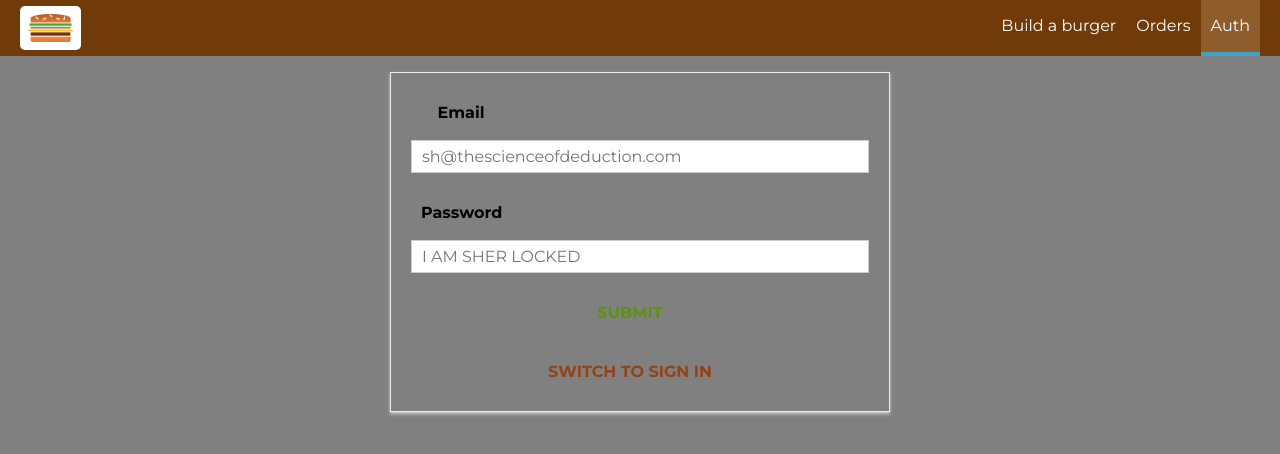
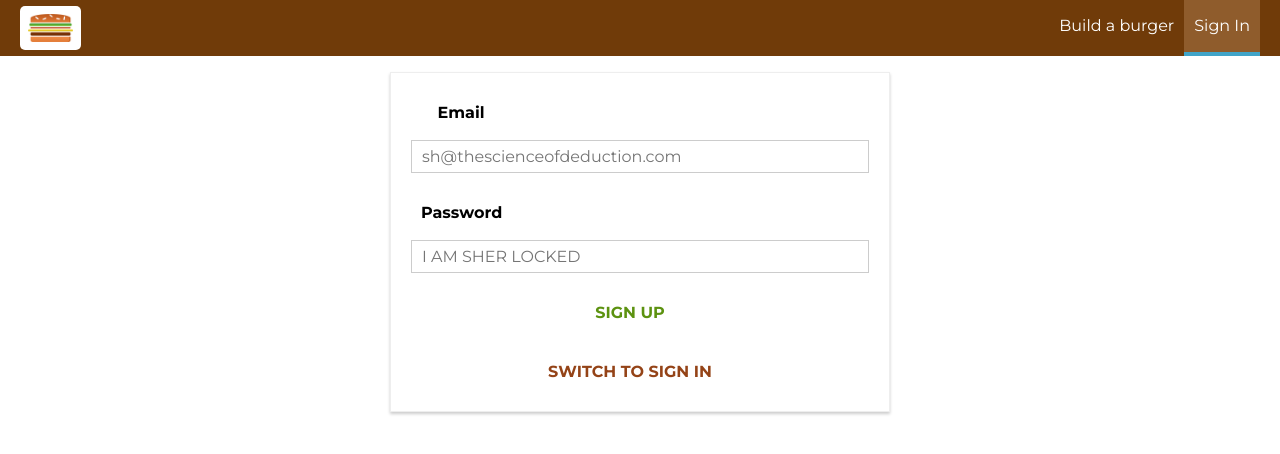
Before and after one commit to mizanxali/flamin-burger, a React (Create React App) app: page /auth in a window 1280 px wide. Shown: the top 454 px of the page. Built offline with nearby package versions, Linux system fonts and the light colour scheme.

Commit message:
Protected routes and added logout button

```diff
--- a/src/App.js
+++ b/src/App.js
@@ -5,6 +5,7 @@ import BurgerBuilder from './containers/BurgerBuilder/BurgerBuilder'
 import Checkout from './containers/Checkout/Checkout'
 import OrderHistory from './containers/OrderHistory/OrderHistory'
 import Auth from './containers/Auth/Auth';
+import Logout from './containers/Auth/Logout/Logout';
 
 class App extends Component {
   render() {
@@ -15,6 +16,7 @@ class App extends Component {
           <Route path='/checkout' component={Checkout} />
           <Route path='/orders' component={OrderHistory} />
           <Route path='/' exact component={BurgerBuilder} />
+          <Route path='/logout' exact component={Logout} />
         </Layout>
       </div>
     );
--- a/src/components/Navigation/NavigationItems/NavigationItems.js
+++ b/src/components/Navigation/NavigationItems/NavigationItems.js
@@ -1,4 +1,4 @@
-import React from 'react'
+import React, { Fragment } from 'react'
 import './NavigationItems.css'
 import NavigationItem from './NavigationItem/NavigationItem'
 
@@ -6,8 +6,15 @@ const NavigationItems = (props) => {
     return (
         <ul className='NavigationItems'>
             <NavigationItem link='/'>Build a burger</NavigationItem>
-            <NavigationItem link='/orders'>Orders</NavigationItem>
-            <NavigationItem link='/auth'>Auth</NavigationItem>
+
+            {props.isAuth ?
+                <Fragment>
+                    <NavigationItem link='/orders'>Orders</NavigationItem>
+                    <NavigationItem link='/logout'>Sign Out</NavigationItem>
+                </Fragment>
+                :
+                <NavigationItem link='/auth'>Sign In</NavigationItem>
+            }
         </ul>
     );
 }
--- a/src/components/Navigation/SideDrawer/SideDrawer.js
+++ b/src/components/Navigation/SideDrawer/SideDrawer.js
@@ -17,7 +17,7 @@ const SideDrawer = (props) => {
             <div className={attachedClasses.join(' ')}>
                 <Logo height="11%" />
                 <nav>
-                    <NavigationItems />
+                    <NavigationItems isAuth={props.isAuth} />
                 </nav>
             </div>
         </Aux>
--- a/src/components/Navigation/Toolbar/Toolbar.js
+++ b/src/components/Navigation/Toolbar/Toolbar.js
@@ -10,7 +10,7 @@ const Toolbar = (props) => {
             <DrawerToggle clicked={props.drawerToggled} />
             <Logo height="80%" />
             <nav className="DesktopOnly">
-                <NavigationItems />
+                <NavigationItems isAuth={props.isAuth} />
             </nav>
         </header>
     );
--- a/src/containers/Auth/Auth.js
+++ b/src/containers/Auth/Auth.js
@@ -119,7 +119,7 @@ class Auth extends Component {
                 {errorMessage}
                 <form onSubmit={this.authHandler}>
                     {form}
-                    <Button buttonType='Success'>SUBMIT</Button>
+                    <Button buttonType='Success'>{this.state.isSignUp ? 'SIGN UP' : 'SIGN IN'}</Button>
                 </form>
                 <Button buttonClicked={this.switchAuthModeHandler} buttonType='Danger'>SWITCH TO {this.state.isSignUp ? 'SIGN IN' : 'SIGN UP'}</Button>
             </div>
--- /dev/null
+++ b/src/containers/Auth/Logout/Logout.js
@@ -0,0 +1,26 @@
+import React, { Component } from 'react'
+import { Redirect } from 'react-router-dom'
+import * as actions from '../../../store/actions'
+import { connect } from 'react-redux'
+
+class Logout extends Component {
+    componentDidMount() {
+        this.props.onLogout()
+    }
+
+    render() {
+        return (
+            <div>
+                <Redirect to='/' />
+            </div>
+        )
+    }
+}
+
+const mapDispatchToProps = dispatch => {
+    return {
+        onLogout: () => dispatch(actions.logout)
+    }
+}
+
+export default connect(null, mapDispatchToProps)(Logout)
--- a/src/containers/Checkout/CustomerData/CustomerData.js
+++ b/src/containers/Checkout/CustomerData/CustomerData.js
@@ -92,7 +92,7 @@ class CustomerData extends Component {
             totalAmount: this.props.totalAmount,
             customerData: customerData
         }
-        this.props.onPurchaseBurger(finalOrder)
+        this.props.onPurchaseBurger(finalOrder, this.props.token)
     }
 
     checkValidation = (value, rules) => {
@@ -164,13 +164,14 @@ const mapStateToProps = (state) => {
     return {
         ingredients: state.burgerBuilder.ingredients,
         totalAmount: state.burgerBuilder.totalAmount,
-        loading: state.order.loading
+        loading: state.order.loading,
+        token: state.auth.token
     }
 }
 
 const mapDispatchToProps = dispatch => {
     return {
-        onPurchaseBurger: (orderData) => dispatch(orderActions.purchaseBurger(orderData))
+        onPurchaseBurger: (orderData, token) => dispatch(orderActions.purchaseBurger(orderData, token))
     }
 }
 
--- a/src/containers/Layout/Layout.js
+++ b/src/containers/Layout/Layout.js
@@ -3,6 +3,7 @@ import Aux from '../../hoc/Auxiliary/Auxiliary'
 import SideDrawer from '../../components/Navigation/SideDrawer/SideDrawer';
 import Toolbar from '../../components/Navigation/Toolbar/Toolbar';
 import './Layout.css'
+import { connect } from 'react-redux'
 
 class Layout extends Component {
     constructor(props) {
@@ -27,8 +28,8 @@ class Layout extends Component {
     render() {
         return(
             <Aux>
-                <Toolbar drawerToggled={this.drawerToggledHandler} />
-                <SideDrawer showSideDrawer={this.state.showSideDrawer} sideDrawerClosed={this.sideDrawerClosedHandler} />
+                <Toolbar isAuth={this.props.isAuthenticated} drawerToggled={this.drawerToggledHandler} />
+                <SideDrawer isAuth={this.props.isAuthenticated} showSideDrawer={this.state.showSideDrawer} sideDrawerClosed={this.sideDrawerClosedHandler} />
                 <main className="content">
                     {this.props.children}
                 </main>
@@ -37,4 +38,10 @@ class Layout extends Component {
     }
 }
 
-export default Layout
+const mapStateToProps = state => {
+    return {
+        isAuthenticated: state.auth.token!==null
+    }
+}
+
+export default connect(mapStateToProps)(Layout)
--- a/src/containers/OrderHistory/OrderHistory.js
+++ b/src/containers/OrderHistory/OrderHistory.js
@@ -9,7 +9,7 @@ import Spinner from '../../components/UI/Spinner/Spinner'
 class OrderHistory extends Component {
 
     componentDidMount() {
-        this.props.onFetchOrders()
+        this.props.onFetchOrders(this.props.token)
     }
 
     render() {
@@ -32,13 +32,14 @@ class OrderHistory extends Component {
 const mapStateToProps = state => {
     return {
         orders: state.order.orders,
-        loading: state.order.loading
+        loading: state.order.loading,
+        token: state.auth.token
     }
 }
 
 const mapDispatchToProps = dispatch => {
     return {
-        onFetchOrders: () => dispatch(actions.fetchOrders())
+        onFetchOrders: (token) => dispatch(actions.fetchOrders(token))
     }
 }
 
--- a/src/index.css
+++ b/src/index.css
@@ -2,5 +2,5 @@ body {
   margin: 0;
   padding: 0;
   font-family: 'Montserrat', sans-serif;
-  background-color: grey;
+  background-color: white;
 }
--- a/src/store/actions/index.js
+++ b/src/store/actions/index.js
@@ -1,3 +1,3 @@
 export { initIngredients, addIngredient, removeIngredient } from './burgerBuilder'
 export { purchaseBurger, purchaseInit, fetchOrders } from './order'
-export { auth } from './auth'
+export { auth, logout } from './auth'
--- a/src/store/actions/order.js
+++ b/src/store/actions/order.js
@@ -26,10 +26,10 @@ export const purchaseBurgerStart = () => {
     }
 }
 
-export const purchaseBurger = (orderData) => {
+export const purchaseBurger = (orderData, token) => {
     return dispatch => {
         dispatch(purchaseBurgerStart())
-        router.post('/orders.json', orderData)
+        router.post(`/orders.json?auth=${token}`, orderData)
         .then(res => {
             dispatch(purchaseBurgerSuccess(res.data.name, orderData))
         })
@@ -69,10 +69,10 @@ export const fetchOrdersStart = () => {
     }
 }
 
-export const fetchOrders = () => {
+export const fetchOrders = (token) => {
     return dispatch => {
         dispatch(fetchOrdersStart())
-        router.get('/orders.json')
+        router.get(`/orders.json?auth=${token}`)
         .then(res => {
             const retrievedOrders = [];
             for(let firebaseObjectID in res.data) {
```
